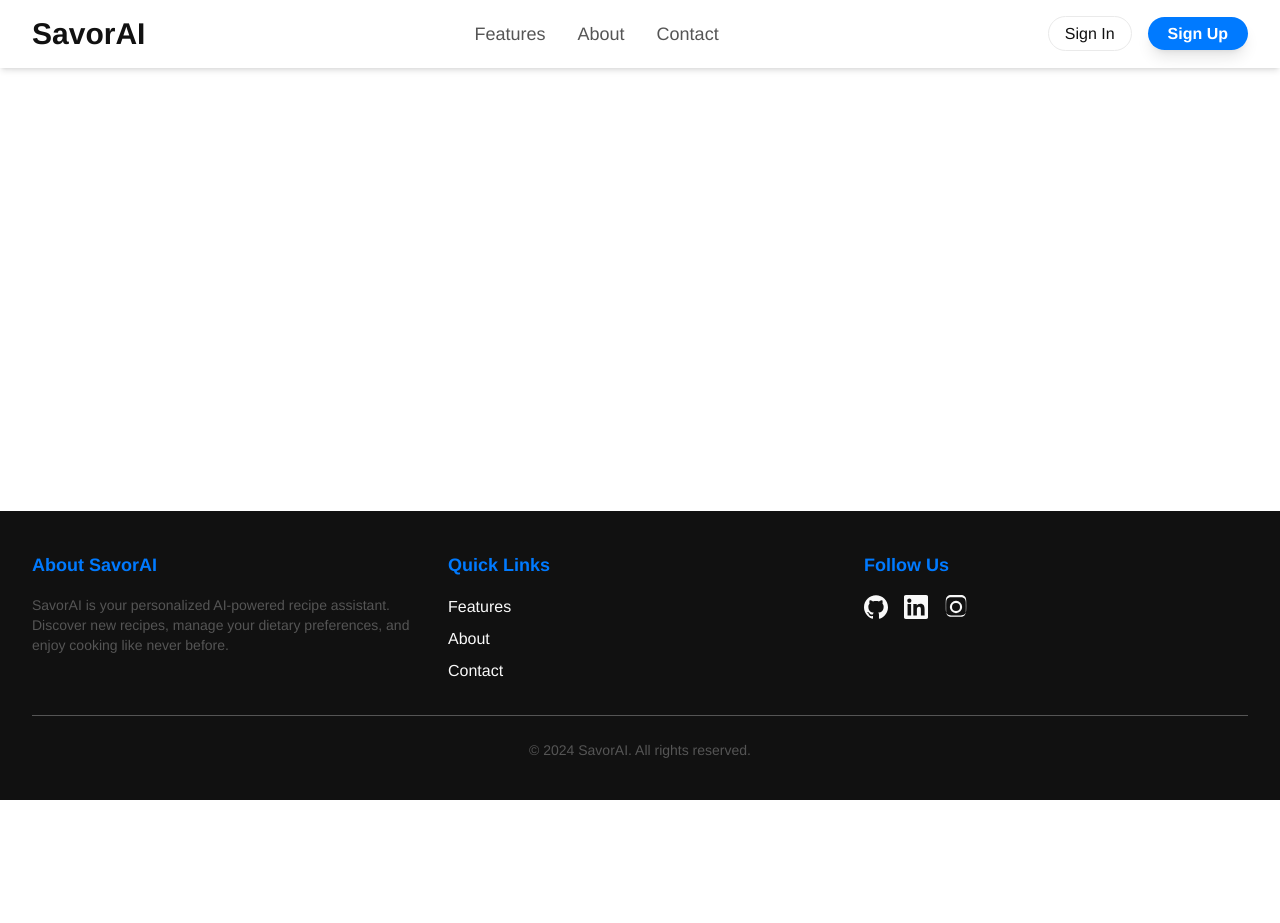
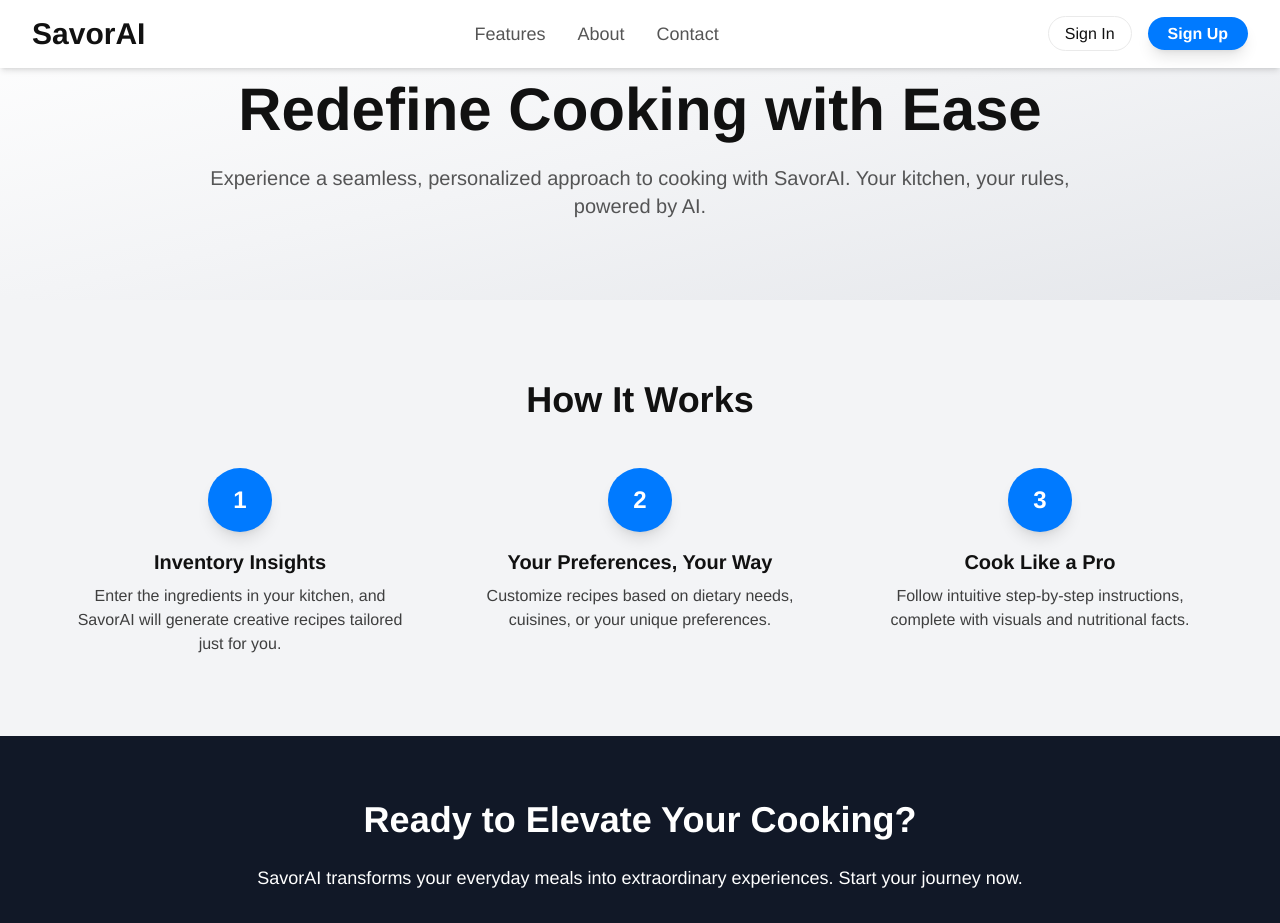
Before and after one commit to Dachev1/FE-savorAI, a React (Vite) app in the folder frontend/: page /learn-more in a window 1280 px wide. Shown: the top 923 px of the page. Before the commit the page ends 800 px from the top, so only its background shows below. Built offline with nearby package versions, Linux system fonts and the light colour scheme; the HTML template or start-up script is replaced by a standard one.

Commit message:
Make the Learn more page

```diff
--- a/frontend/src/App.tsx
+++ b/frontend/src/App.tsx
@@ -3,6 +3,7 @@ import Footer from './components/Footer';
 import Home from './pages/Home';
 import SignIn from './pages/SignInSignUp/SignIn';
 import SignUp from './pages/SignInSignUp/SignUp';
+import LearnMore from './pages/LearnMore';
 import { Routes, Route } from 'react-router-dom';
 
 const App: React.FC = () => {
@@ -14,6 +15,7 @@ const App: React.FC = () => {
                     <Route path="/" element={<Home />} />
                     <Route path="/signin" element={<SignIn />} />
                     <Route path="/signup" element={<SignUp />} />
+                    <Route path="/learn-more" element={<LearnMore />} />
                 </Routes>
             </main>
             <Footer />
--- a/frontend/src/pages/Home.tsx
+++ b/frontend/src/pages/Home.tsx
@@ -1,7 +1,8 @@
+import { Link } from 'react-router-dom';
+
 const Home: React.FC = () => {
     return (
         <div className="relative flex flex-col min-h-screen bg-light overflow-hidden">
-
             {/* Hero Section */}
             <section className="flex-grow flex flex-col md:flex-row items-center justify-between max-w-7xl mx-auto px-4 sm:px-6 lg:px-8 pt-24 pb-12">
                 {/* Text Content */}
@@ -17,9 +18,12 @@ const Home: React.FC = () => {
                         <button className="px-6 py-3 bg-accent text-white font-bold rounded-full shadow-lg hover:bg-dark hover:scale-105 transition-transform duration-200">
                             Get Started
                         </button>
-                        <button className="px-6 py-3 border border-accent text-accent font-bold rounded-full shadow-lg hover:bg-accent hover:text-white hover:scale-105 transition-transform duration-200">
+                        <Link
+                            to="/learn-more"
+                            className="px-6 py-3 border border-accent text-accent font-bold rounded-full shadow-lg hover:bg-accent hover:text-white hover:scale-105 transition-transform duration-200"
+                        >
                             Learn More
-                        </button>
+                        </Link>
                     </div>
                 </div>
 
--- /dev/null
+++ b/frontend/src/pages/LearnMore.tsx
@@ -0,0 +1,71 @@
+import React from 'react';
+
+const LearnMore: React.FC = () => {
+    const steps = [
+        {
+            id: 1,
+            title: "Inventory Insights",
+            description: "Enter the ingredients in your kitchen, and SavorAI will generate creative recipes tailored just for you.",
+        },
+        {
+            id: 2,
+            title: "Your Preferences, Your Way",
+            description: "Customize recipes based on dietary needs, cuisines, or your unique preferences.",
+        },
+        {
+            id: 3,
+            title: "Cook Like a Pro",
+            description: "Follow intuitive step-by-step instructions, complete with visuals and nutritional facts.",
+        },
+    ];
+
+    return (
+        <div className="bg-light min-h-screen overflow-hidden">
+            {/* Hero Section */}
+            <section className="relative flex flex-col items-center text-center py-20 px-6 bg-gradient-to-br from-white via-gray-100 to-gray-200 text-dark">
+                <h1 className="text-5xl md:text-6xl font-extrabold mb-6 animate-fade-in">
+                    Redefine Cooking with Ease
+                </h1>
+                <p className="text-lg md:text-xl max-w-4xl leading-relaxed animate-fade-in-up text-dark/70">
+                    Experience a seamless, personalized approach to cooking with SavorAI. Your kitchen, your rules, powered by AI.
+                </p>
+            </section>
+
+            {/* Features Section */}
+            <section className="py-20 px-6 lg:px-12 bg-gray-100">
+                <h2 className="text-4xl font-bold text-center text-dark mb-12 animate-slide-in">
+                    How It Works
+                </h2>
+                <div className="grid grid-cols-1 md:grid-cols-3 gap-12 max-w-6xl mx-auto">
+                    {steps.map((step) => (
+                        <div key={step.id} className="flex flex-col items-center text-center animate-zoom-in delay-100">
+                            <div className="bg-accent text-white w-16 h-16 rounded-full flex items-center justify-center text-2xl font-bold mb-4 shadow-lg">
+                                {step.id}
+                            </div>
+                            <h3 className="text-xl font-bold text-dark mb-2">{step.title}</h3>
+                            <p className="text-dark/80">{step.description}</p>
+                        </div>
+                    ))}
+                </div>
+            </section>
+
+            {/* Call-to-Action Section */}
+            <section className="py-16 bg-gray-900 text-white text-center">
+                <h2 className="text-4xl font-bold mb-6 animate-slide-in">
+                    Ready to Elevate Your Cooking?
+                </h2>
+                <p className="text-lg max-w-3xl mx-auto mb-8 leading-relaxed animate-fade-in-up">
+                    SavorAI transforms your everyday meals into extraordinary experiences. Start your journey now.
+                </p>
+                <a
+                    href="/signup"
+                    className="inline-block px-10 py-4 bg-accent text-white font-bold rounded-lg shadow-lg hover:bg-gray-700 transition-transform duration-300"
+                >
+                    Get Started
+                </a>
+            </section>
+        </div>
+    );
+};
+
+export default LearnMore;
```
